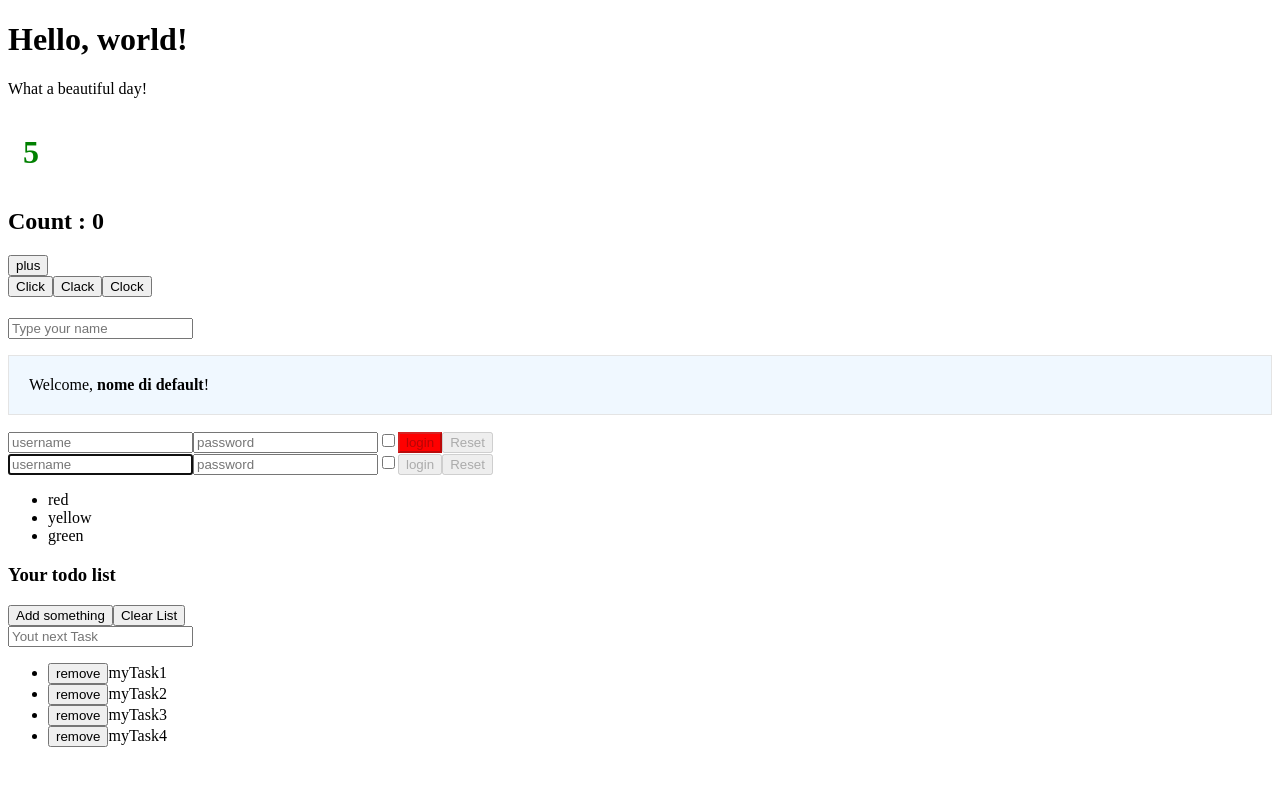
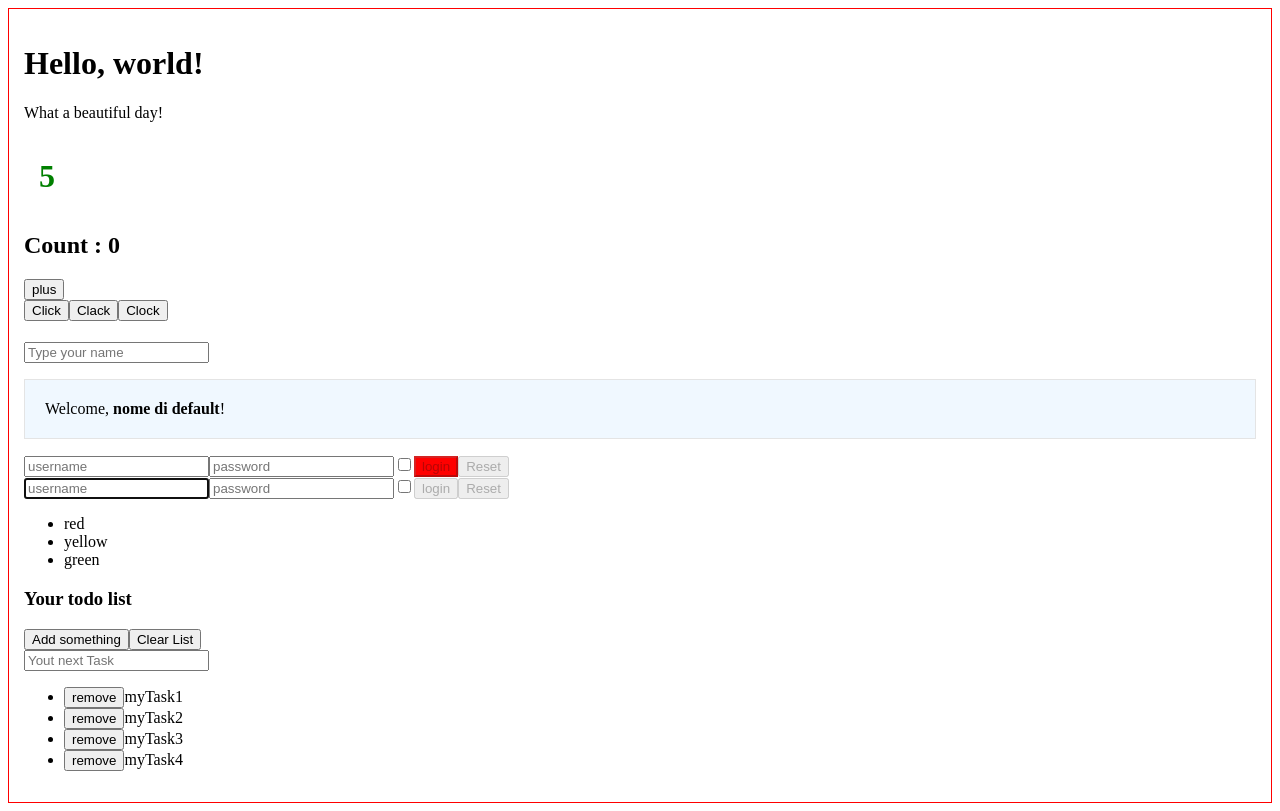
Before and after one commit to AlessandroOnnis/react-exercises, a React (Create React App) app: page / in a window 1280 px wide. Built offline with nearby package versions, Linux system fonts and the light colour scheme.

Commit message:
component-composition-01

```diff
--- a/src/App.js
+++ b/src/App.js
@@ -8,11 +8,12 @@
 import { UncontrolledLogin } from './components/uncontrolledLogin';
 import { Colors } from './components/colors';
 import { TodoList } from './components/toDoList';
+import { Container } from './components/container';
 
 class App extends React.Component {
   render() {
     return (
-      <div>
+      <Container>
         <Hello />
         <Counter start={0} timing={1000} add={1} />
         <ClickCounter />
@@ -22,7 +23,7 @@
         <UncontrolledLogin onLogin={(x)=>{console.log(x)}} />
         <Colors colors={['red', 'yellow','green']}/>
         <TodoList/>
-      </div>
+      </Container>
     )
   };
 }
--- /dev/null
+++ b/src/components/container.js
@@ -0,0 +1,9 @@
+import React from "react";
+
+export class Container extends React.Component{
+    render(){
+        return <div className="container">{this.props.children}</div>
+    }
+}
+
+//come ho tempo vedrò senza dubbio tailwind e bootstrap, mi interessa più tailwind
--- a/src/index.css
+++ b/src/index.css
@@ -3,3 +3,8 @@
     border: 1px solid rgb(228, 228, 228);
     padding: 20px;
 }
+.container{
+    background-color: white;
+    border: 1px solid red;
+    padding: 15px;
+}
```
